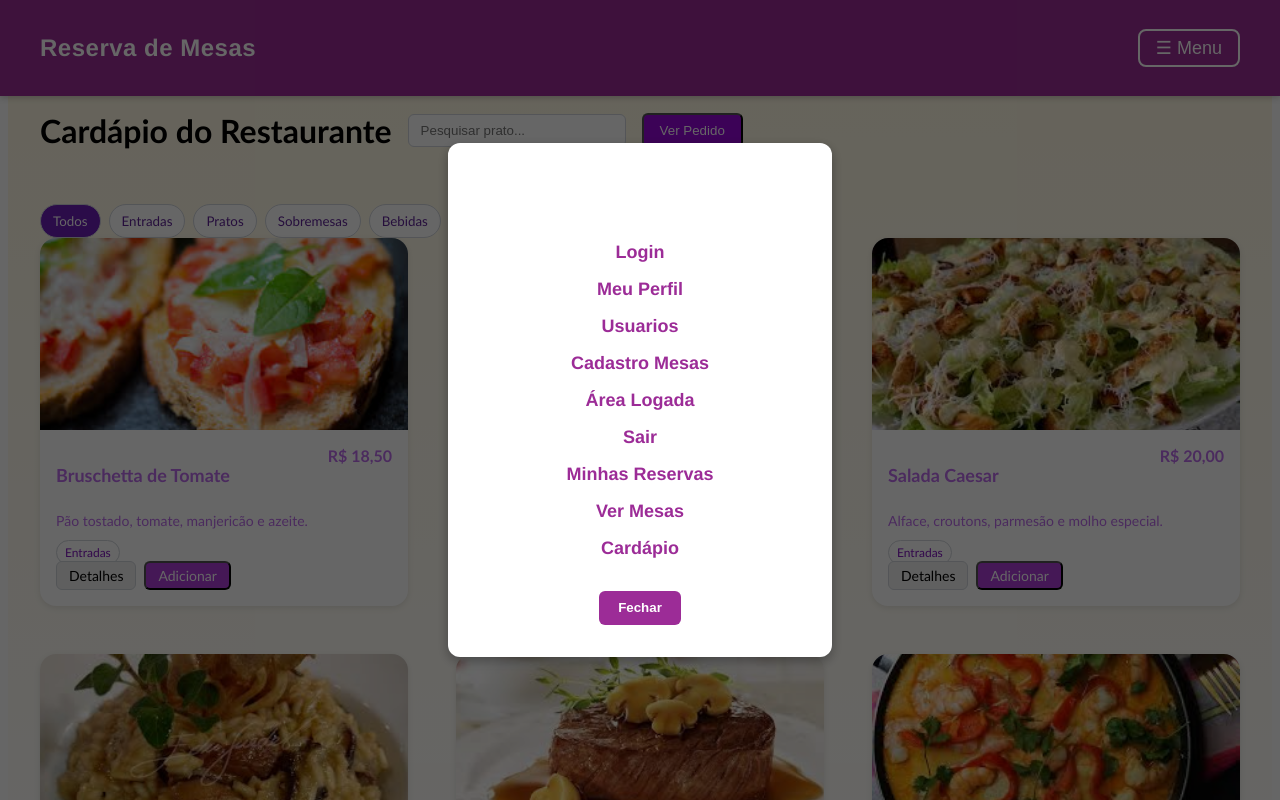
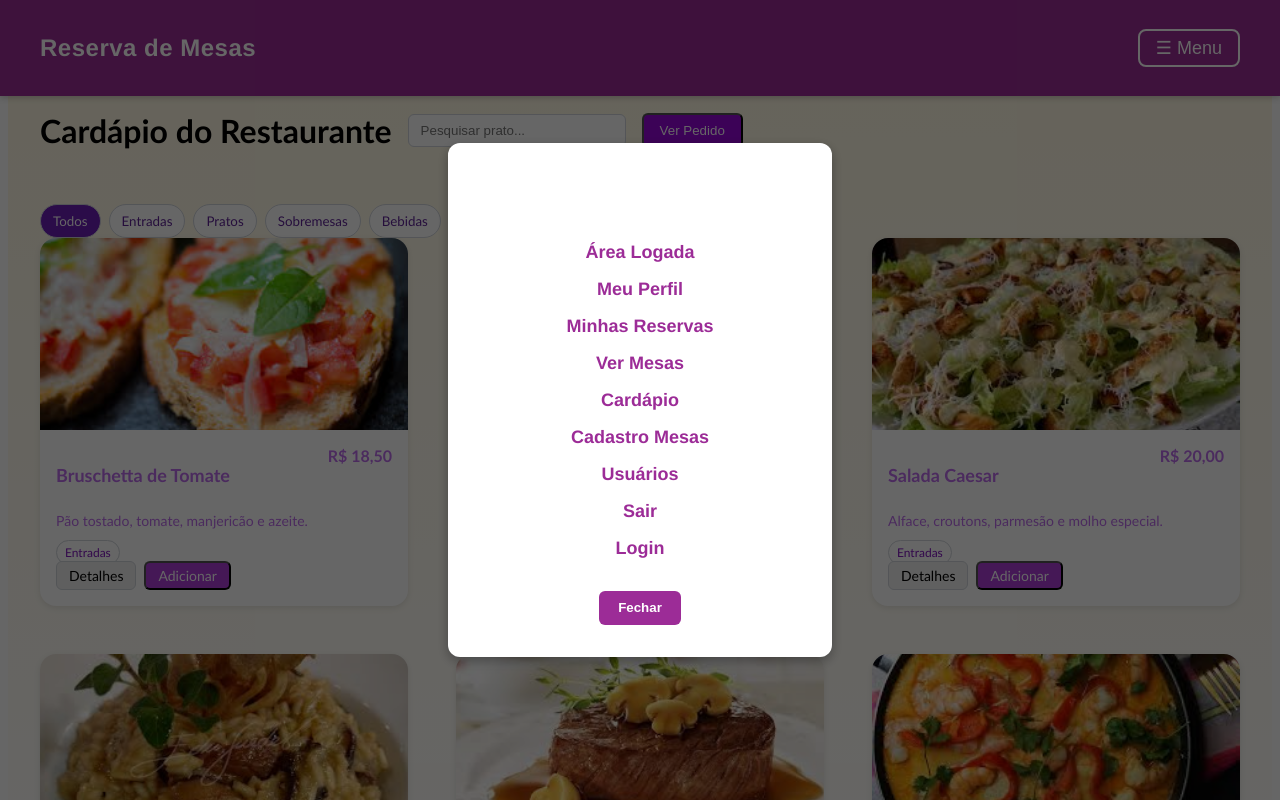
Before and after one commit to olavo-goes/ProjetoPTAS_PTAC, a React (Vite) app in the folder frontend-novo/: page /cardapio in a window 1280 px wide. Both pictures are taken after a click on the button "☰ Menu". Shown: the top 800 px of the page. Built offline with nearby package versions, Linux system fonts and the light colour scheme.

Commit message:
Alterações Menu
Deixando o menu em uma ordem intuitiva para melhor experiencia de usuário.

```diff
--- a/frontend-novo/src/Components/Header.jsx
+++ b/frontend-novo/src/Components/Header.jsx
@@ -24,18 +24,53 @@ function Header() {
         <div className={styles.modalOverlay} onClick={fecharMenu}>
           <div className={styles.modalContent} onClick={(e) => e.stopPropagation()}>
             <h2>Menu</h2>
+
             <nav className={styles.modalNav}>
-              <Link to="/" className={styles.modalLink} onClick={fecharMenu}>Login</Link>
-              <Link to="/perfil" className={styles.modalLink} onClick={fecharMenu}>Meu Perfil</Link>
-              <Link to="/perfis" className={styles.modalLink} onClick={fecharMenu}>Usuarios</Link>
-              <Link to="/cadastro-mesas" className={styles.modalLink} onClick={fecharMenu}>Cadastro Mesas</Link>
-              <Link to="/area-logada" className={styles.modalLink} onClick={fecharMenu}>Área Logada</Link>
-              <Link to="/" className={styles.modalLink} onClick={fecharMenu}>Sair</Link>
-              <Link to="/listar-reservas" className={styles.modalLink} onClick={fecharMenu}>Minhas Reservas</Link>
-               <Link to="/consultarMesas" className={styles.modalLink} onClick={fecharMenu}>Ver Mesas</Link>
-               <Link to="/cardapio" className={styles.modalLink} onClick={fecharMenu}>Cardápio</Link>
+              {/* Área principal após login */}
+              <Link to="/area-logada" className={styles.modalLink} onClick={fecharMenu}>
+                Área Logada
+              </Link>
+
+              {/* Perfil e Reservas */}
+              <Link to="/perfil" className={styles.modalLink} onClick={fecharMenu}>
+                Meu Perfil
+              </Link>
+
+              <Link to="/listar-reservas" className={styles.modalLink} onClick={fecharMenu}>
+                Minhas Reservas
+              </Link>
+
+              {/* Mesas e Cardápio */}
+              <Link to="/consultarMesas" className={styles.modalLink} onClick={fecharMenu}>
+                Ver Mesas
+              </Link>
+
+              <Link to="/cardapio" className={styles.modalLink} onClick={fecharMenu}>
+                Cardápio
+              </Link>
+
+              {/* Administração */}
+              <Link to="/cadastro-mesas" className={styles.modalLink} onClick={fecharMenu}>
+                Cadastro Mesas
+              </Link>
+
+              <Link to="/perfis" className={styles.modalLink} onClick={fecharMenu}>
+                Usuários
+              </Link>
+
+              {/* Autenticação */}
+              <Link to="/" className={styles.modalLink} onClick={fecharMenu}>
+                Sair
+              </Link>
+
+              <Link to="/" className={styles.modalLink} onClick={fecharMenu}>
+                Login
+              </Link>
             </nav>
-            <button className={styles.btnFechar} onClick={fecharMenu}>Fechar</button>
+
+            <button className={styles.btnFechar} onClick={fecharMenu}>
+              Fechar
+            </button>
           </div>
         </div>
       )}
```
